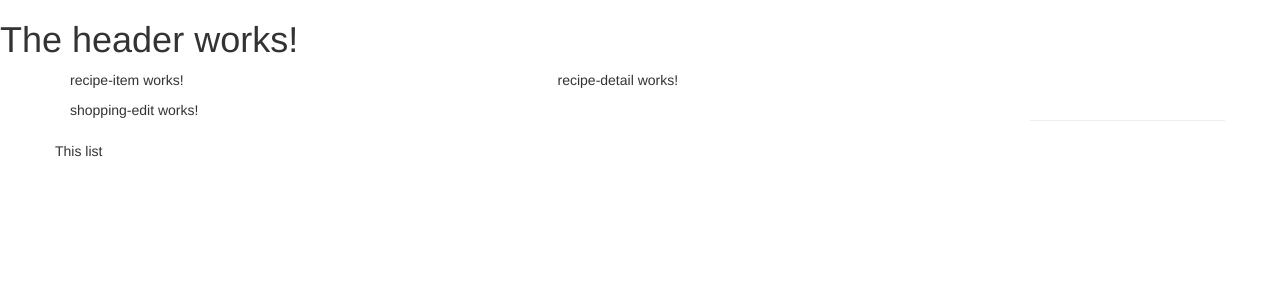
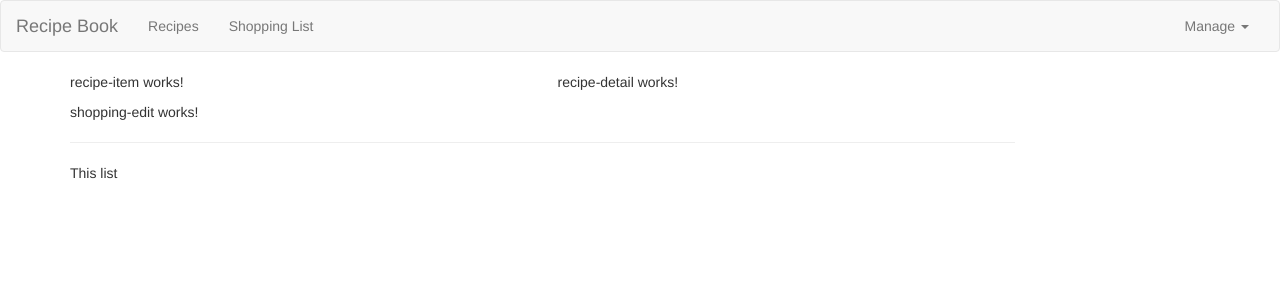
Before and after one commit to kuzeysg/shopping-list, an Angular app: page / in a window 1280 px wide. Shown: the top 300 px of the page. Built offline with nearby package versions, Linux system fonts and the light colour scheme.

Commit message:
Adding a novigation Bar

```diff
--- a/src/app/header/header.component.html
+++ b/src/app/header/header.component.html
@@ -1,3 +1,24 @@
-<h1>
-  The header works!
-</h1>
+<nav class="navbar navbar-default">
+  <div class="container-fluid">
+    <div class="navbar-header">
+      <a href="#" class="navbar-brand">Recipe Book</a>
+    </div>
+
+    <div class="collapse navbar-collapse">
+      <ul class="nav navbar-nav">
+        <li><a href="#">Recipes</a></li>
+        <li><a href="#">Shopping List</a></li>
+      </ul>
+
+      <ul class="nav navbar-nav navbar-right">
+        <li class="dropdown">
+          <a href="#" class="dropdown-toggle" role="button">Manage <span class="caret"></span></a>
+          <ul class="dropdown-menu">
+            <li><a href="#">Save Data</a></li>
+            <li><a href="#">Fetch Data</a></li>
+          </ul>
+        </li>
+      </ul>
+    </div>
+  </div>
+</nav>
--- a/src/app/shopping-list/shopping-list.component.html
+++ b/src/app/shopping-list/shopping-list.component.html
@@ -1,7 +1,7 @@
 <div class="row">
   <div class="col-xs-10">
     <app-shopping-edit></app-shopping-edit>
-  </div>
   <hr>
   <p>This list</p>
+  </div>
 </div>
```
